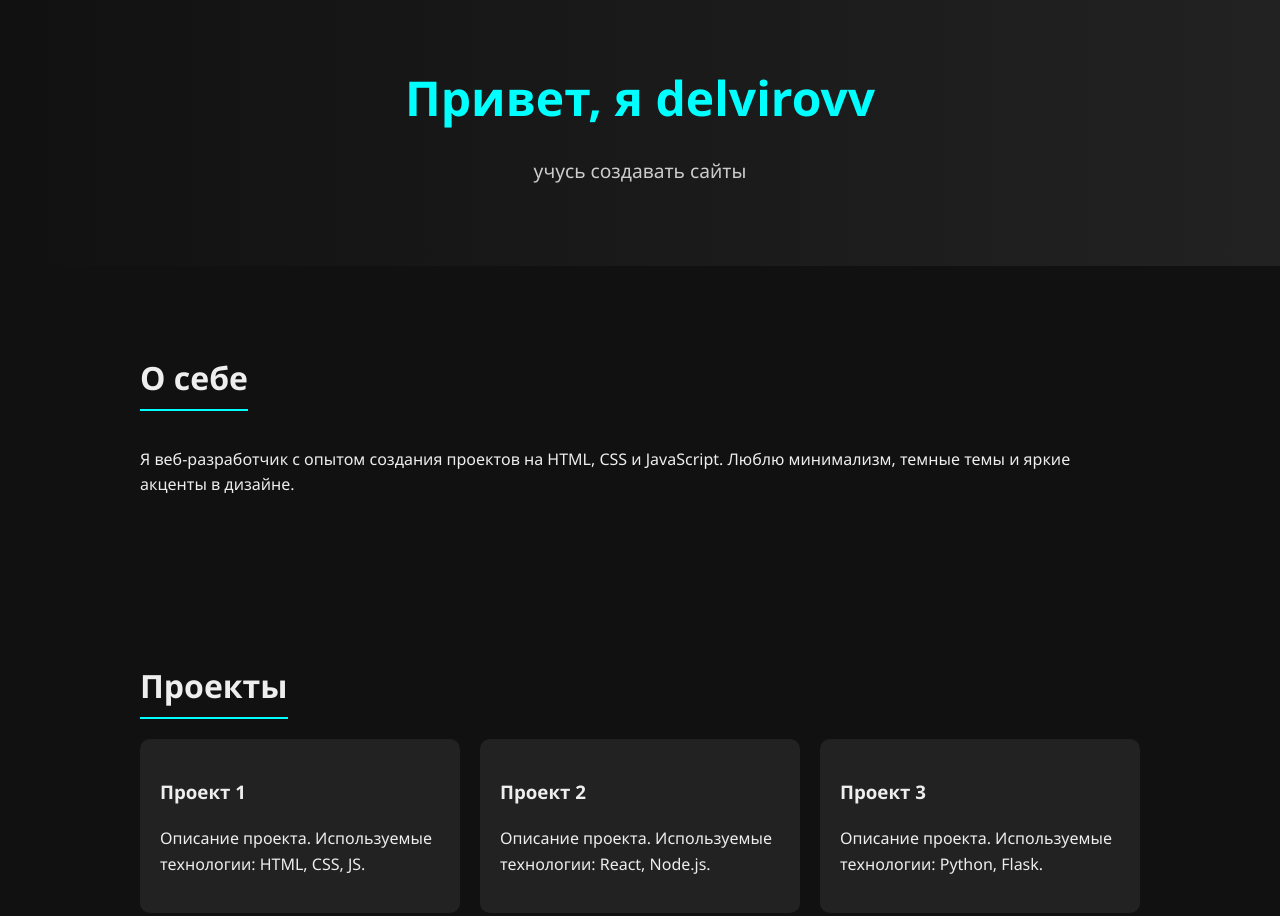
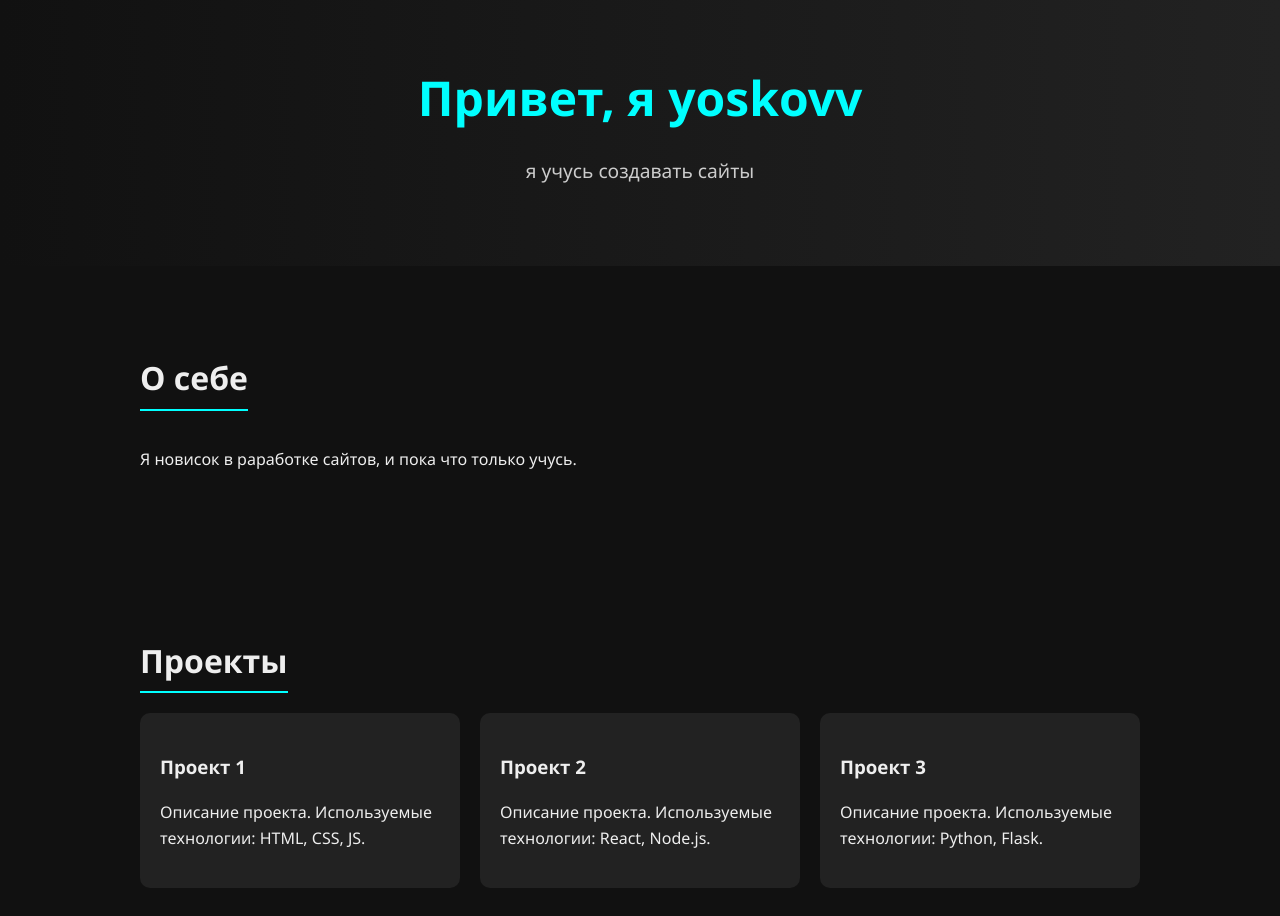
Before and after one commit to demln/my-website, a plain HTML site: page index.html in a window 1280 px wide. Shown: the top 916 px of the page. Drawn offline with Linux system fonts and the light colour scheme.

Commit message:
Add files via upload

```diff
--- a/index.html
+++ b/index.html
@@ -95,14 +95,14 @@
 
 <!-- Главный баннер -->
 <header>
-  <h1>Привет, я delvirovv</h1>
-  <p>учусь создавать сайты</p>
+  <h1>Привет, я yoskovv</h1>
+  <p>я учусь создавать сайты</p>
 </header>
 
 <!-- О себе -->
 <section id="about">
   <h2>О себе</h2>
-  <p>Я веб-разработчик с опытом создания проектов на HTML, CSS и JavaScript. Люблю минимализм, темные темы и яркие акценты в дизайне.</p>
+  <p>Я новисок в раработке сайтов, и пока что только  учусь.</p>
 </section>
 
 <!-- Проекты -->
```
